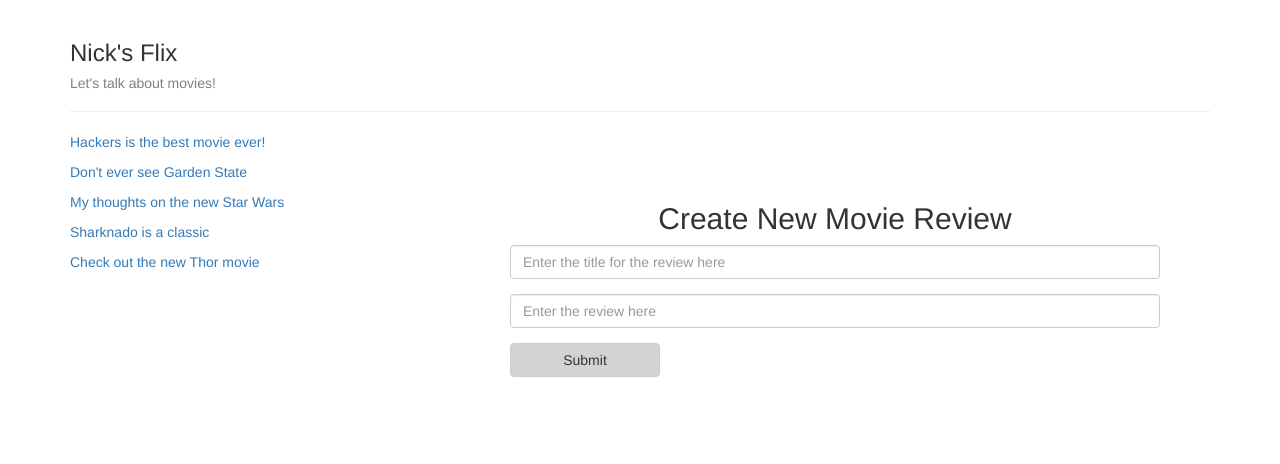
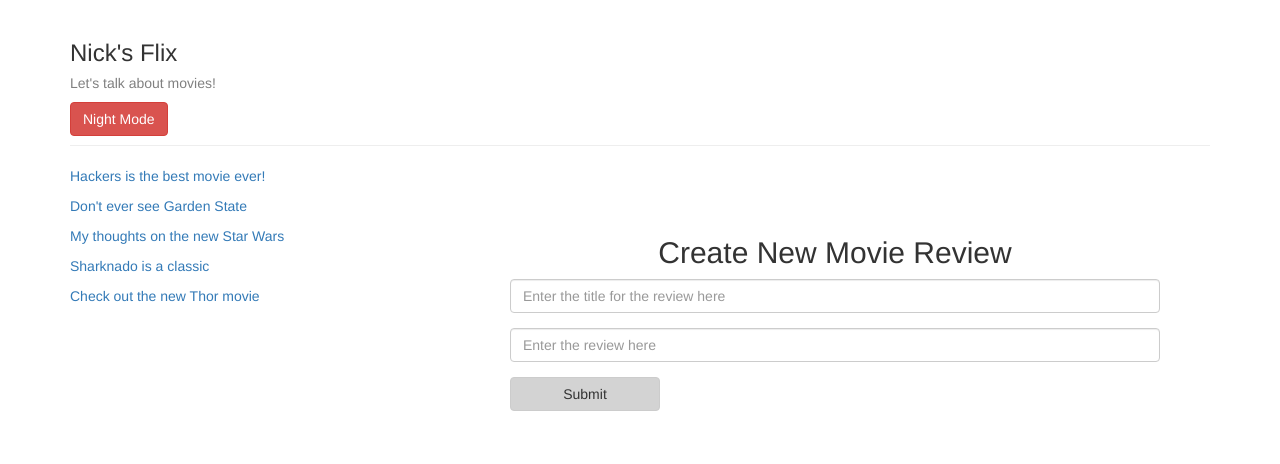
Before and after one commit to kellimargaret/Nicks-Flix, a plain HTML site: page index.html at #!/reviews in a window 1280 px wide. Drawn offline with nearby package versions, Linux system fonts and the light colour scheme.

Commit message:
Add missing night mode button

```diff
--- a/partials/header.html
+++ b/partials/header.html
@@ -1,3 +1,7 @@
 <div class="page-header">
   <h3>Nick's Flix</h3>
   <h5 class="sub-header">Let's talk about movies!</h5>
+
+  <a night-mode>
+  <button class="btn btn-danger btn-night">Night Mode</button>
+</a>
```
